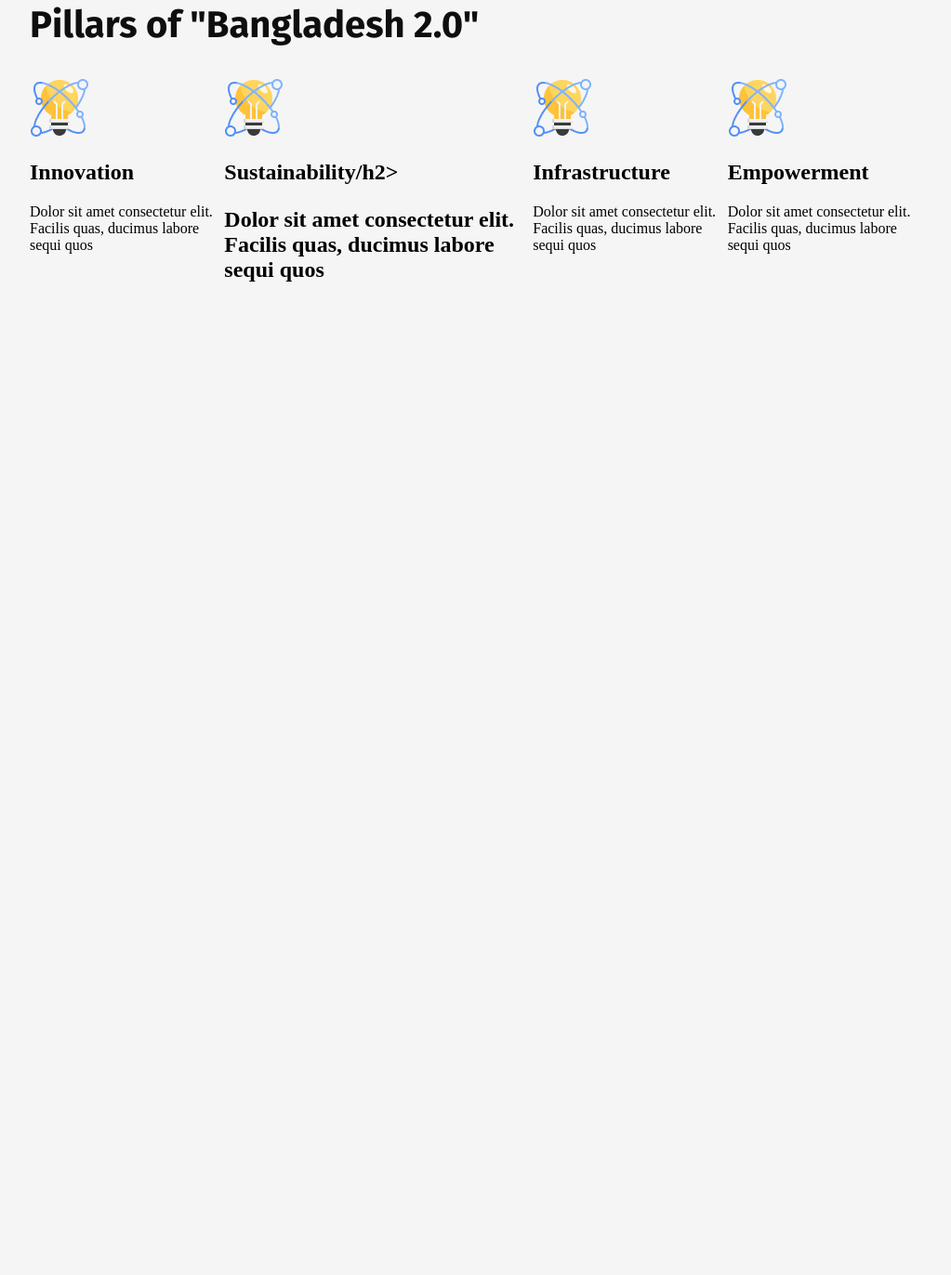
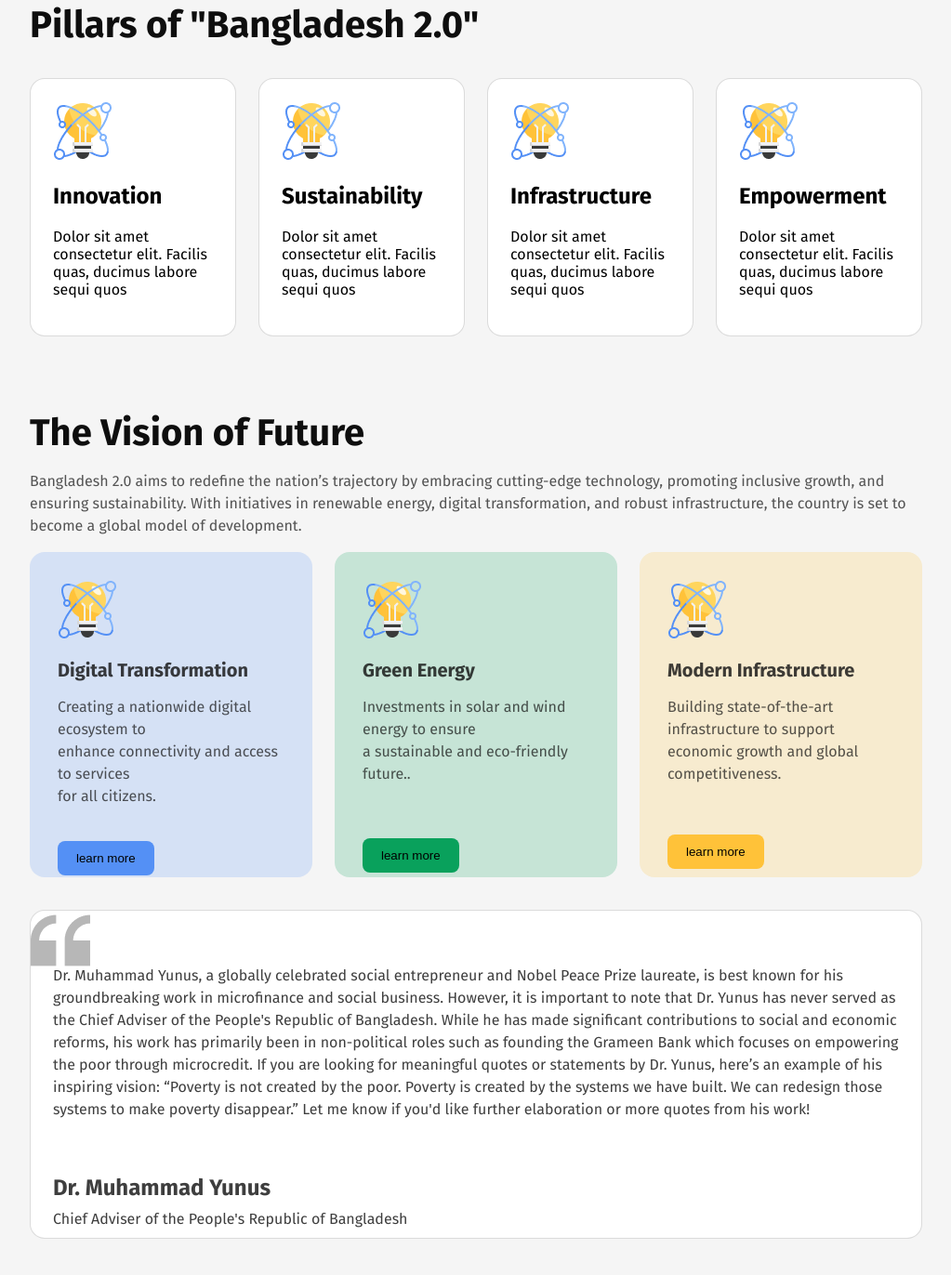
Before and after one commit to iqbalxrr/Bangladesh-2.o-B11-A01, a plain HTML site: page index.html in a window 1280 px wide. Shown: the part 738-2110 px from the top of the page at 93% size, without its empty margins (128-1151 px from the left). Before the commit the page ends 1090 px from the top, so only its background shows below. Drawn offline with Linux system fonts and the light colour scheme.

Commit message:
add code of section quotes

```diff
--- a/index.html
+++ b/index.html
@@ -46,7 +46,7 @@
                 </div>
                 <div>
                     <img src="/styles/images/card-icon.png" alt="">
-                    <h2>Sustainability/h2>
+                    <h2>Sustainability </h2>
                     <p>Dolor sit amet consectetur elit. Facilis quas, ducimus labore sequi quos  </p>
                 </div>
                 <div>
@@ -63,6 +63,43 @@
             </div>
 
         </section>
+
+        <section class="future-vision">
+
+            <h1>The Vision of Future</h1>
+            <p>Bangladesh 2.0 aims to redefine the nation’s trajectory by embracing cutting-edge technology, promoting inclusive growth, and ensuring sustainability. With initiatives in renewable energy, digital transformation, and robust infrastructure, the country is set to become a global model of development.</p>
+
+            <div class="future-vision-container">
+
+                <div class="card-1">
+                    <img src="/styles/images/card-icon.png" alt="">
+                    <h2>Digital Transformation</h2>
+                    <p>Creating a nationwide digital ecosystem to <br> enhance connectivity and access to services <br> for all citizens.</p>
+                    <button>learn more</button>
+                </div>
+                <div class="card-2" >
+                    <img src="/styles/images/card-icon.png" alt="">
+                    <h2>Green Energy</h2>
+                    <p>Investments in solar and wind energy to ensure <br> a sustainable and eco-friendly future..</p>
+                    <button>learn more</button>
+                </div>
+                <div class="card-3">
+                    <img src="/styles/images/card-icon.png" alt="">
+                    <h2>Modern Infrastructure</h2>
+                    <p>Building state-of-the-art infrastructure to support <br> economic growth and global competitiveness.</p>
+                    <button>learn more</button>
+                </div>
+            </div>
+
+        </section>
+
+        <section class="quotes-section">
+
+            <p>Dr. Muhammad Yunus, a globally celebrated social entrepreneur and Nobel Peace Prize laureate, is best known for his groundbreaking work in microfinance and social business. However, it is important to note that Dr. Yunus has never served as the Chief Adviser of the People's Republic of Bangladesh. While he has made significant contributions to social and economic reforms, his work has primarily been in non-political roles such as founding the Grameen Bank which focuses on empowering the poor through microcredit. If you are looking for meaningful quotes or statements by Dr. Yunus, here’s an example of his inspiring vision: “Poverty is not created by the poor. Poverty is created by the systems we have built. We can redesign those systems to make poverty disappear.” Let me know if you'd like further elaboration or more quotes from his work!</p>
+            <br>
+            <h2>Dr. Muhammad Yunus</h2>
+            <p>Chief Adviser of the People's Republic of Bangladesh</p>
+        </section>
      </main>
 </body>
 </html>
--- a/styles/blog.css
+++ b/styles/blog.css
@@ -17,6 +17,7 @@ body{
 
     display: flex;
     justify-content: space-between;
+
 }
 
 .nav-container p {
@@ -39,7 +40,11 @@ body{
     border: 1px solid #006A50 ;
     color: #006A50;
     font-size: 18px;
+    border-radius: 8px;
 
+}
+.nav-container button:hover{
+    background-color: #83e6a4;
 }
 
 /* banner section */
@@ -87,12 +92,20 @@ body{
     border-radius: 8px;
     background: #006A50;
     padding: 17px 34px;
-    color: #C6E4D6;
+    color: #e1ebe6;
     font-size: 18px;
     border: none;
 }
+.banner-container button:hover{
+    background-color: #2eecbd;
+    color: #0E0E0E;
+}
 
 /* pillars section  */
+
+.pillars{
+    margin-bottom: 80px;
+}
 
 .pillars h1{
 
@@ -107,5 +120,162 @@ body{
 .pillar {
 
     display: flex;
+    justify-content: space-between;
+    gap: 24px;
+
 
 }
+
+.pillar div {
+
+    border-radius: 16px;
+    border: 1px solid rgba(14, 14, 14, 0.15);
+    background: #FFF;
+    padding: 24px;
+
+
+    font-family: "Fira Sans";
+    font-size: 16px;
+ }
+
+/* future-vision section */
+
+.future-vision h1{
+
+    color: #0E0E0E;
+    font-family: "Fira Sans";
+    font-size: 40px;
+    font-weight: 700;
+    margin-bottom: 0px;
+}
+
+.future-vision > p {
+
+    color: rgba(14, 14, 14, 0.70);
+    font-family: "Fira Sans";
+    font-size: 16px;
+    font-weight: 400;
+    line-height: 24px; /* 150% */
+}
+.future-vision-container {
+
+    display: flex;
+    gap: 24px;
+    justify-content: space-between;
+
+}
+
+.future-vision-container > div{
+
+
+    padding: 30px;
+    width: 410px;
+    height: 290px;
+    margin-bottom: 35px;
+}
+.future-vision-container img {
+    width: 64px;
+    height: 64px;
+}
+
+.future-vision-container h2{
+    color: rgba(14, 14, 14, 0.80);
+    font-family: "Fira Sans";
+    font-size: 20px;
+    font-style: normal;
+    font-weight: 700;
+    line-height: normal;
+}
+
+.future-vision-container p{
+
+    color: rgba(14, 14, 14, 0.70);
+    font-family: "Fira Sans";
+    font-size: 16px;
+    font-style: normal;
+    font-weight: 400;
+    line-height: 24px; /* 150% */
+}
+
+.card-1{
+    border-radius: 16px;
+    border: 0px solid #5490F5;
+    background: rgba(84, 144, 245, 0.20);
+}
+.card-1 button{
+
+    border-radius: 8px;
+    background: #5490F5;
+    padding: 11px 20px;
+    border: none;
+    margin-top: 20px;
+}
+
+.card-1 button:hover{
+    background-color: #0757e0;
+}
+.card-2{
+    border-radius: 16px;
+    border: 0px solid #09A15C;
+    background: #C6E4D6;
+}
+.card-2 button{
+
+    border-radius: 8px;
+    background: #09A15C;
+    padding: 11px 20px;
+    border: none;
+    margin-top: 41px;
+}
+.card-2 button:hover{
+    background-color: #006A50;
+}
+.card-3{
+    border-radius: 16px;
+    border: 0px solid #FFC239;
+    background: #F7EBCF;
+    }
+.card-3 button{
+
+    border-radius: 8px;
+    background: #FFC239;
+    padding: 11px 20px;
+    border: none;
+    margin-top: 37px;
+}
+
+.card-3 button:hover{
+
+    background-color: #b98303;
+}
+
+/* quotes-section */
+
+.quotes-section{
+
+    height: 256px;
+    border-radius: 16px;
+    border: 1px solid rgba(14, 14, 14, 0.15);
+    background: #FFF;
+    padding: 48px 24px;
+    color: rgba(14, 14, 14, 0.80);
+    font-family: "Fira Sans";
+    font-size: 16px;
+    font-style: normal;
+    font-weight: 400;
+    line-height: 24px; /* 150% */
+    background-image: url(/styles/images/quote-bg.png);
+    background-repeat: no-repeat;
+    margin-bottom: 80px;
+
+
+}
+ .quotes-section h2  {
+
+    margin-bottom: 0px;
+ }
+
+ .quotes-section p {
+
+    margin-top: 10px;
+ }
```
